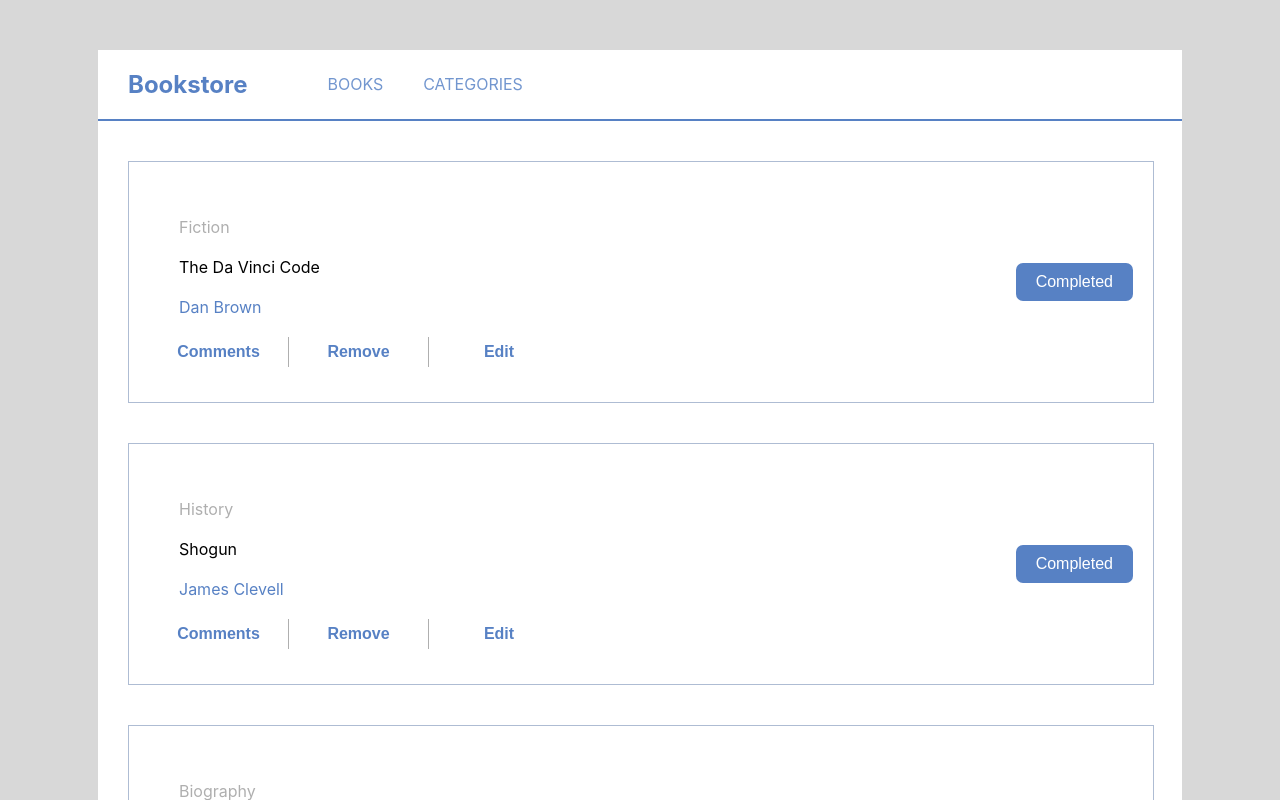
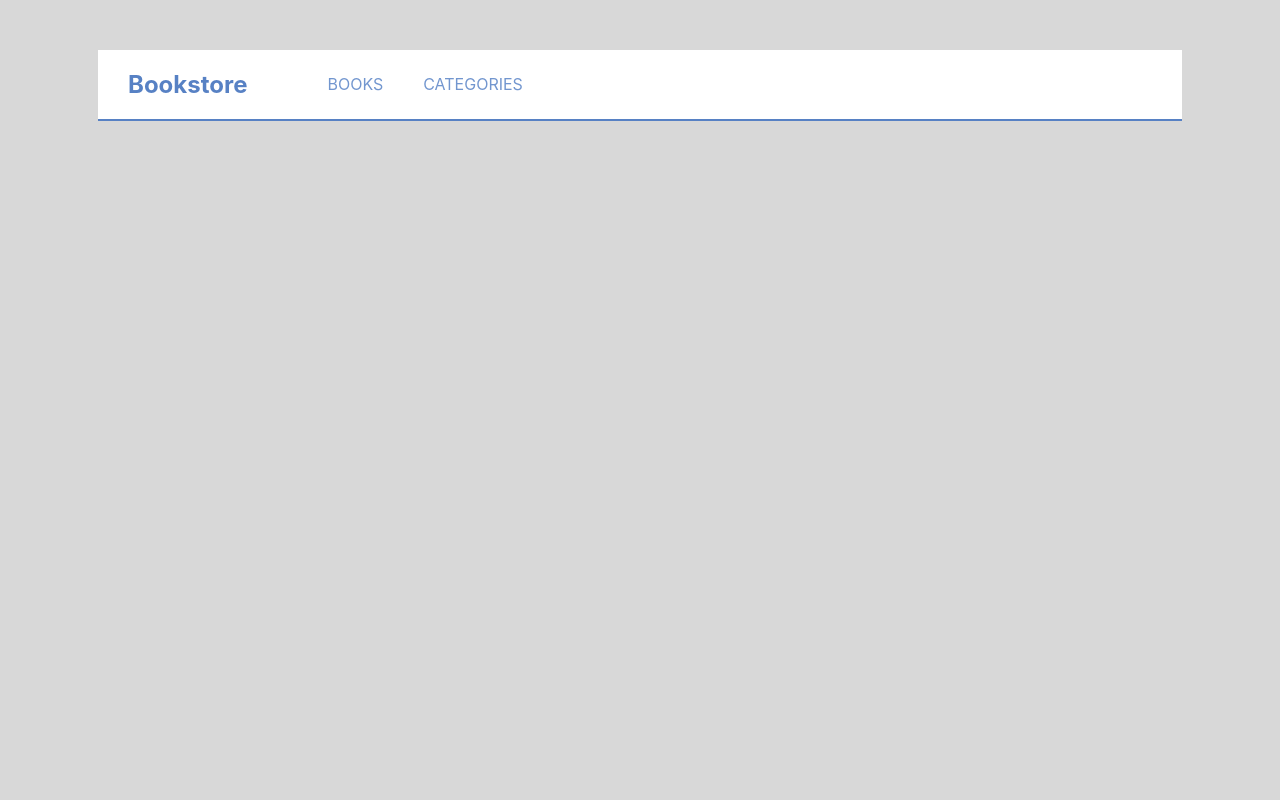
Before and after one commit to Mesi21/Library, a React (Create React App) app: page / in a window 1280 px wide. Shown: the top 800 px of the page. Built offline with nearby package versions, Linux system fonts and the light colour scheme.

Commit message:
:sparkles: added and configured routes

```diff
--- a/src/App.js
+++ b/src/App.js
@@ -1,14 +1,14 @@
 import React from 'react';
 import { Routes, Route } from 'react-router-dom';
 import Navbar from './Components/Navbar';
-import AllBooks from './Components/AllBooks';
+import Books from './Components/AllBooks';
 import Categories from './Components/Categories';
 
 const App = () => (
   <>
     <Navbar />
     <Routes>
-      <Route path="/" element={<AllBooks />} />
+      <Route path="/allBooks" element={<Books />} />
       <Route path="/categories" element={<Categories />} />
     </Routes>
   </>
```
